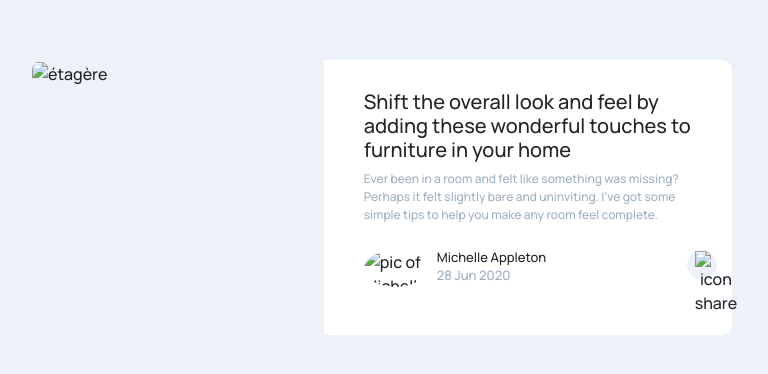
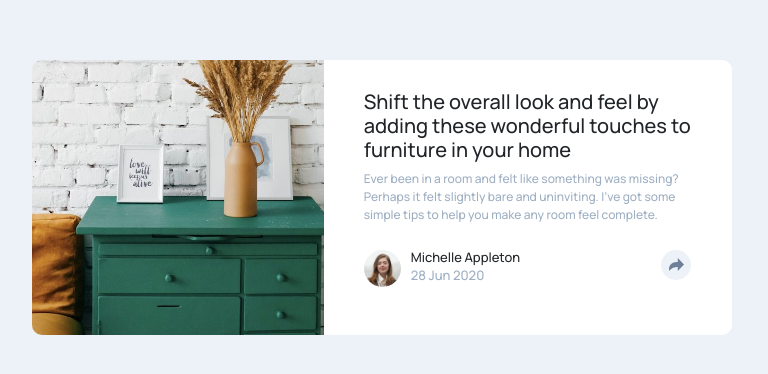
Before and after one commit to hxfsa/Article-preview-component, a plain HTML site: page index.html in a window 1280 px wide. Shown: the part 190-564 px from the top of the page, without its empty margins (258-1026 px from the left). Drawn offline with nearby package versions, Linux system fonts and the light colour scheme.

Commit message:
Update index.html

```diff
--- a/index.html
+++ b/index.html
@@ -8,7 +8,7 @@
   <link rel="stylesheet" href="./style.css">
   <link href="https://cdn.jsdelivr.net/npm/bootstrap@5.3.0-alpha1/dist/css/bootstrap.min.css" rel="stylesheet"
     integrity="sha384-GLhlTQ8iRABdZLl6O3oVMWSktQOp6b7In1Zl3/Jr59b6EGGoI1aFkw7cmDA6j6gD" crossorigin="anonymous">
-  <link rel="icon" type="image/png" sizes="32x32" href="./images/favicon-32x32.png">
+  <link rel="icon" type="image/png" sizes="32x32" href="./favicon-32x32.png">
   <link rel="preconnect" href="https://fonts.googleapis.com">
   <link rel="preconnect" href="https://fonts.gstatic.com" crossorigin>
   <link href="https://fonts.googleapis.com/css2?family=Manrope:wght@500;700&display=swap" rel="stylesheet">
@@ -31,7 +31,7 @@
 <body>
     <div class="d-flex">
       <div class="col-5" style="overflow: hidden;">
-        <img src="./images/drawers.jpg" alt="étagère" style="width: 120%;">
+        <img src="./drawers.jpg" alt="étagère" style="width: 120%;">
       </div>
       <div class="col-7">
 
@@ -45,7 +45,7 @@
 
           <div class="profile">
 
-            <img src="./images/avatar-michelle.jpg" alt="pic of Michelle" class="avatar">
+            <img src="./avatar-michelle.jpg" alt="pic of Michelle" class="avatar">
 
             <div class="space">
               <div class="info">
@@ -54,8 +54,8 @@
               </div>
               <button type="button" class="btn monbutton" data-bs-trigger="hover" data-bs-toggle="tooltip"
                 data-bs-placement="top" data-bs-custom-class="custom-tooltip" data-bs-html="true"
-                data-bs-title="SHARE <img src='./images/icon-facebook.svg' alt='icon facebook'> <img src='./images/icon-twitter.svg' alt='icon twitter'><img src='./images/icon-pinterest.svg' alt='icon pinterest'>">
-                <img src="./images/icon-share.svg" alt="icon share" class="share-img">
+                data-bs-title="SHARE <img src='./icon-facebook.svg' alt='icon facebook'> <img src='./icon-twitter.svg' alt='icon twitter'><img src='./icon-pinterest.svg' alt='icon pinterest'>">
+                <img src="./icon-share.svg" alt="icon share" class="share-img">
               </button>
             </div>
 
```
